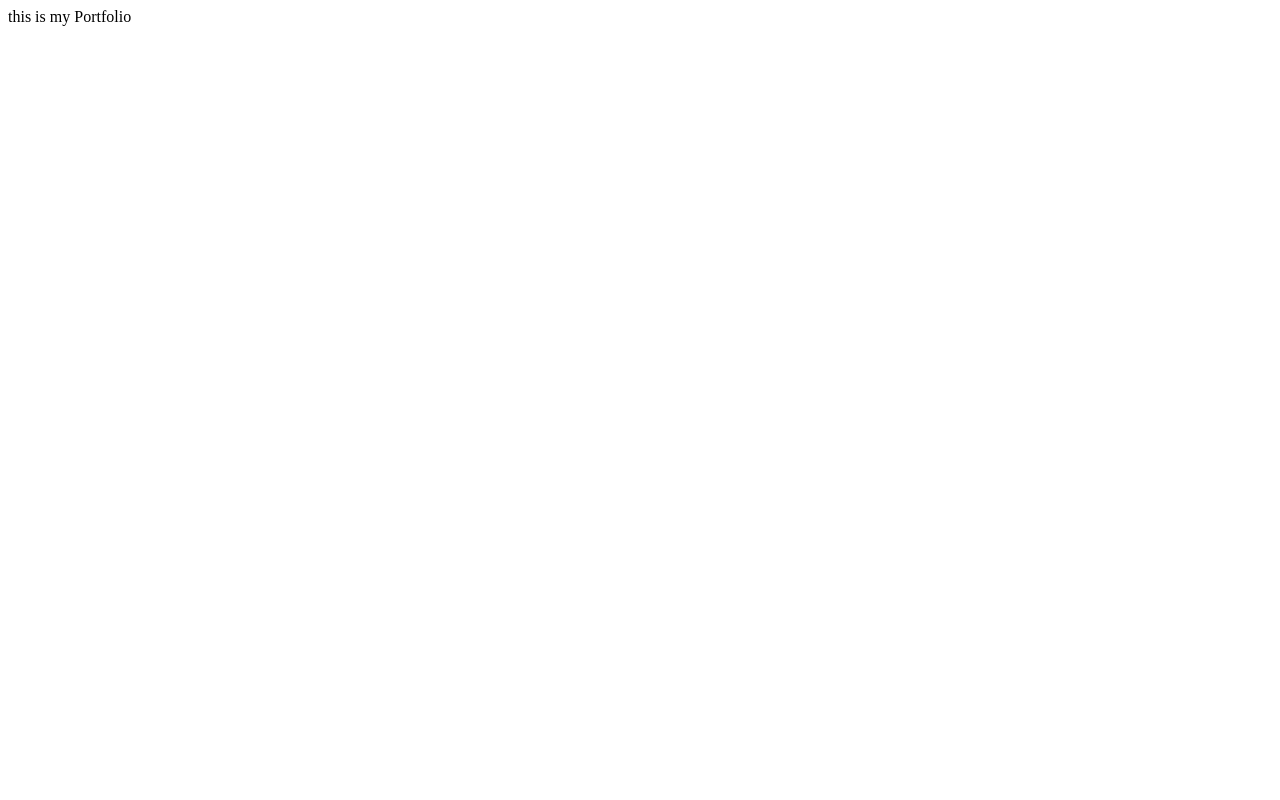
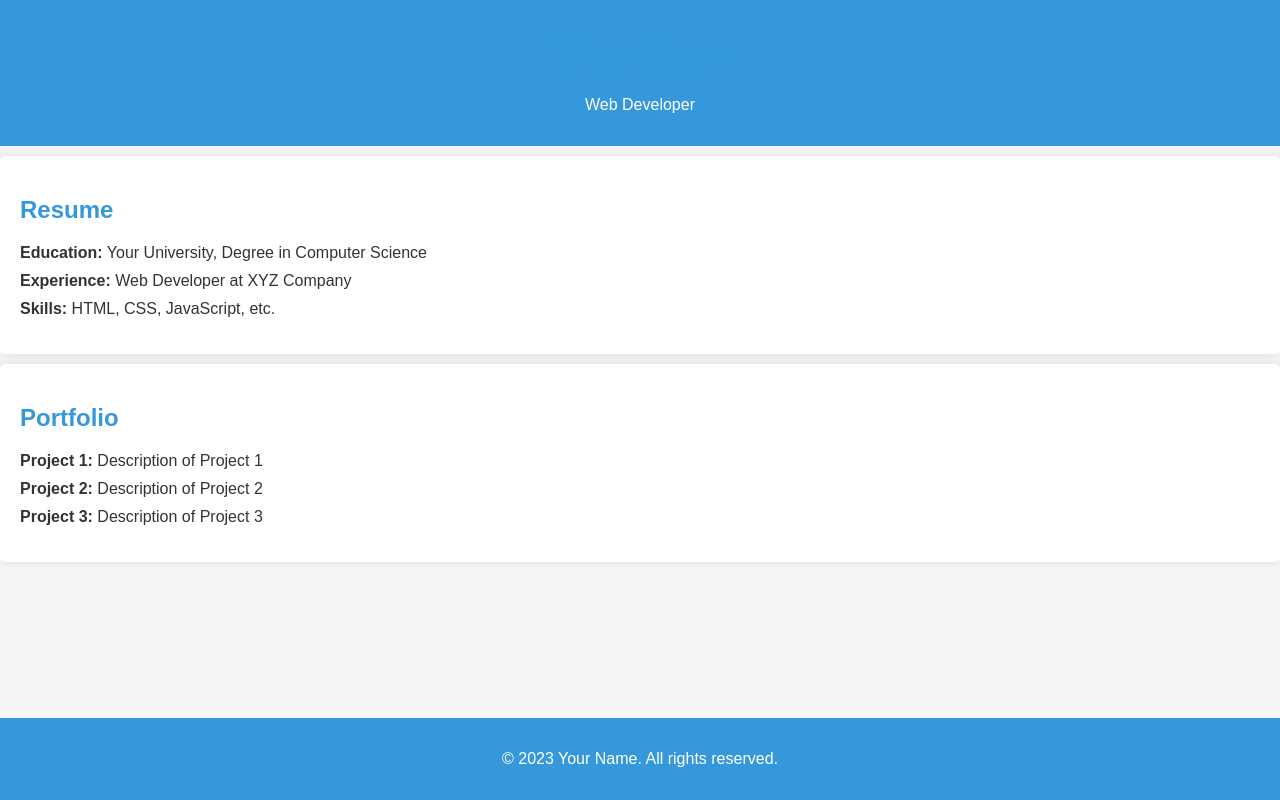
Before and after one commit to zhimin25/zhimin25.github.io, a plain HTML site: page index.html in a window 1280 px wide. Drawn offline with Linux system fonts and the light colour scheme.

Commit message:
Add files via upload

```diff
--- a/index.html
+++ b/index.html
@@ -1,13 +1,92 @@
 <!DOCTYPE html>
 <html lang="en">
+
 <head>
     <meta charset="UTF-8">
-    <meta http-equiv="x-ua-compatible" content="IE=edge">
-    <meta name="viewpoint" content="width=device-width, initial-scale=1.0">
-    <title>My Portfolio</title>
+    <meta name="viewport" content="width=device-width, initial-scale=1.0">
+    <title>Your Name - Resume & Portfolio</title>
+    <style>
+        body {
+            font-family: 'Arial', sans-serif;
+            margin: 0;
+            padding: 0;
+            background-color: #f5f5f5;
+            color: #333;
+        }
 
+        header {
+            background-color: #3498db;
+            color: #fff;
+            text-align: center;
+            padding: 1em 0;
+        }
+
+        section {
+            margin: 20px;
+        }
+
+        h1, h2 {
+            color: #3498db;
+        }
+
+        .resume, .portfolio {
+            background-color: #fff;
+            padding: 20px;
+            margin: 10px 0;
+            border-radius: 5px;
+            box-shadow: 0 0 10px rgba(0, 0, 0, 0.1);
+        }
+
+        ul {
+            list-style-type: none;
+            padding: 0;
+        }
+
+        li {
+            margin-bottom: 10px;
+        }
+
+        footer {
+            background-color: #3498db;
+            color: #fff;
+            text-align: center;
+            padding: 1em 0;
+            position: fixed;
+            width: 100%;
+            bottom: 0;
+        }
+    </style>
 </head>
+
 <body>
-    <hi>this is my Portfolio</hi>
+
+    <header>
+        <h1>Your Name</h1>
+        <p>Web Developer</p>
+    </header>
+
+    <section class="resume">
+        <h2>Resume</h2>
+        <ul>
+            <li><strong>Education:</strong> Your University, Degree in Computer Science</li>
+            <li><strong>Experience:</strong> Web Developer at XYZ Company</li>
+            <li><strong>Skills:</strong> HTML, CSS, JavaScript, etc.</li>
+        </ul>
+    </section>
+
+    <section class="portfolio">
+        <h2>Portfolio</h2>
+        <ul>
+            <li><strong>Project 1:</strong> Description of Project 1</li>
+            <li><strong>Project 2:</strong> Description of Project 2</li>
+            <li><strong>Project 3:</strong> Description of Project 3</li>
+        </ul>
+    </section>
+
+    <footer>
+        <p>&copy; 2023 Your Name. All rights reserved.</p>
+    </footer>
+
 </body>
+
 </html>
```
